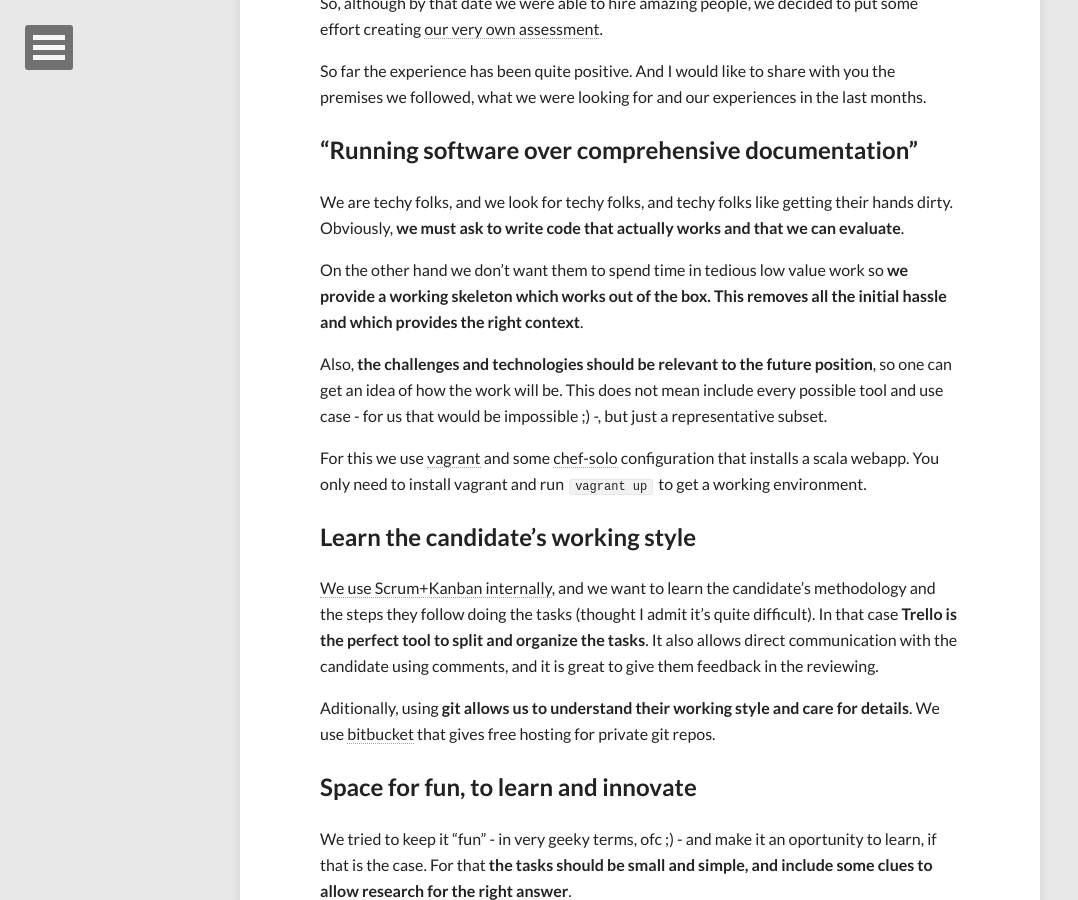
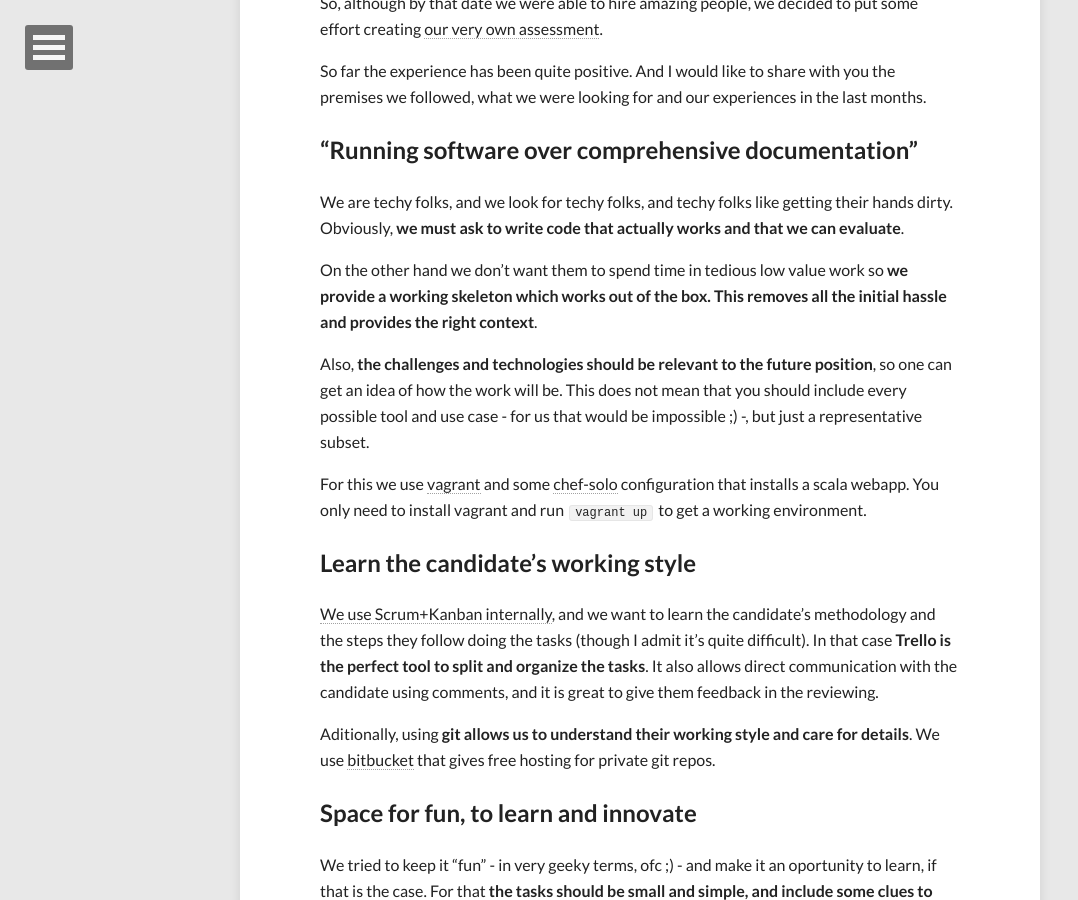
Before and after one commit to keymon/springerpe.github.io, a Jekyll site: the page built from _posts/2014-05-21-the-other-side-of-a-technical-assessement.md, in a window 1280 px wide and 900 px high, scrolled down 1193 px. Shown: the whole window, without its empty margins (0-1078 px from the left). Built offline with Jekyll 4.4.1, drawn with Linux system fonts in a browser that asks for light colours; nearby versions of some CDN libraries; comment, search, counter and statistics services are not loaded; some of the changed text lies outside the part shown.

Commit message:
Fixing some typoes in 2014-05-21-the-other-side-of-a-technical-assessement.md

```diff
--- a/_posts/2014-05-21-the-other-side-of-a-technical-assessement.md
+++ b/_posts/2014-05-21-the-other-side-of-a-technical-assessement.md
@@ -37,9 +37,9 @@ So far the experience has been quite positive. And I would like to share with yo
 
 We are techy folks, and we look for techy folks, and techy folks like getting their hands dirty. Obviously, **we must ask to write code that actually works and that we can evaluate**.
 
-On the other hand we don't want them to spend time in tedious low value work so **we provide a working skeleton which works out of the box. This removes all the initial hassle and which provides the right context**.
+On the other hand we don't want them to spend time in tedious low value work so **we provide a working skeleton which works out of the box. This removes all the initial hassle and provides the right context**.
 
-Also, **the challenges and technologies should be relevant to the future position**, so one can get an idea of how the work will be. This does not mean include every possible tool and use case - for us that would be impossible ;) -, but just a representative subset.
+Also, **the challenges and technologies should be relevant to the future position**, so one can get an idea of how the work will be. This does not mean that you should include every possible tool and use case - for us that would be impossible ;) -, but just a representative subset.
 
 For this we use [vagrant](http://www.vagrantup.com/) and some [chef-solo](http://docs.opscode.com/chef_solo.html) configuration that installs a scala webapp. You only need to install vagrant and run `vagrant up` to get a working environment.
 
@@ -48,7 +48,7 @@ For this we use [vagrant](http://www.vagrantup.com/) and some [chef-solo](http:/
 Learn the candidate's working style
 -----------------------------------
 
-[We use Scrum+Kanban internally]({% post_url 2014-05-10-how-we-work %}), and we want to learn the candidate's methodology and the steps they follow doing the tasks (thought I admit it's quite difficult). In that case **[Trello](http://trello.com) is the perfect tool to split and organize the tasks**. It also allows direct communication with the candidate using comments, and it is great to give them feedback in the reviewing.
+[We use Scrum+Kanban internally]({% post_url 2014-05-10-how-we-work %}), and we want to learn the candidate's methodology and the steps they follow doing the tasks (though I admit it's quite difficult). In that case **[Trello](http://trello.com) is the perfect tool to split and organize the tasks**. It also allows direct communication with the candidate using comments, and it is great to give them feedback in the reviewing.
 
 Aditionally, using **[git](http://git-scm.com/) allows us to understand their working style and [care for details](http://bit.ly/1kmXUF3)**. We use [bitbucket](http://bitbucket.org) that gives free hosting for private git repos.
 
```
Also changed, not shown: other parts of _posts/2014-05-21-the-other-side-of-a-technical-assessement.md (+1 -1 lines).
